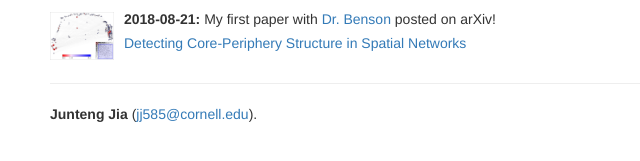
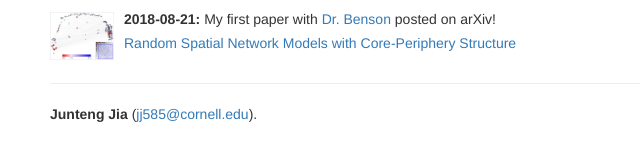
Before and after one commit to 000Justin000/000Justin000.github.io, a plain HTML site: page index.html in a window 1280 px wide. Shown: the part 583-744 px from the top of the page, 20-660 px from the left. Drawn offline with nearby package versions, Linux system fonts and the light colour scheme; some packages are replaced by stand-ins of ours.

Commit message:
change name

```diff
--- a/index.html
+++ b/index.html
@@ -126,7 +126,7 @@
                   <strong>2018-08-21:</strong> My first paper with <a href=https://www.cs.cornell.edu/~arb/>Dr. Benson</a> posted on arXiv!  <br />
               </h5>
               <p>
-                <a href="https://arxiv.org/abs/1808.06544"> Detecting Core-Periphery Structure in Spatial Networks </a>
+                <a href="https://arxiv.org/abs/1808.06544"> Random Spatial Network Models with Core-Periphery Structure </a>
               </p>
             </div>
           </div>
```
